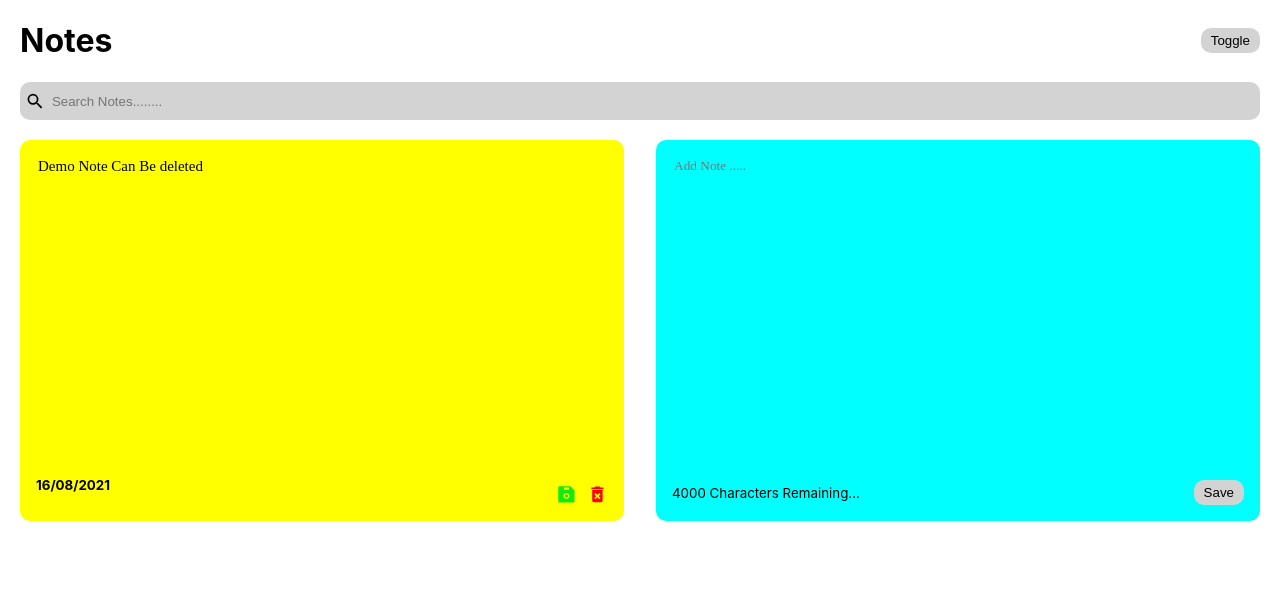
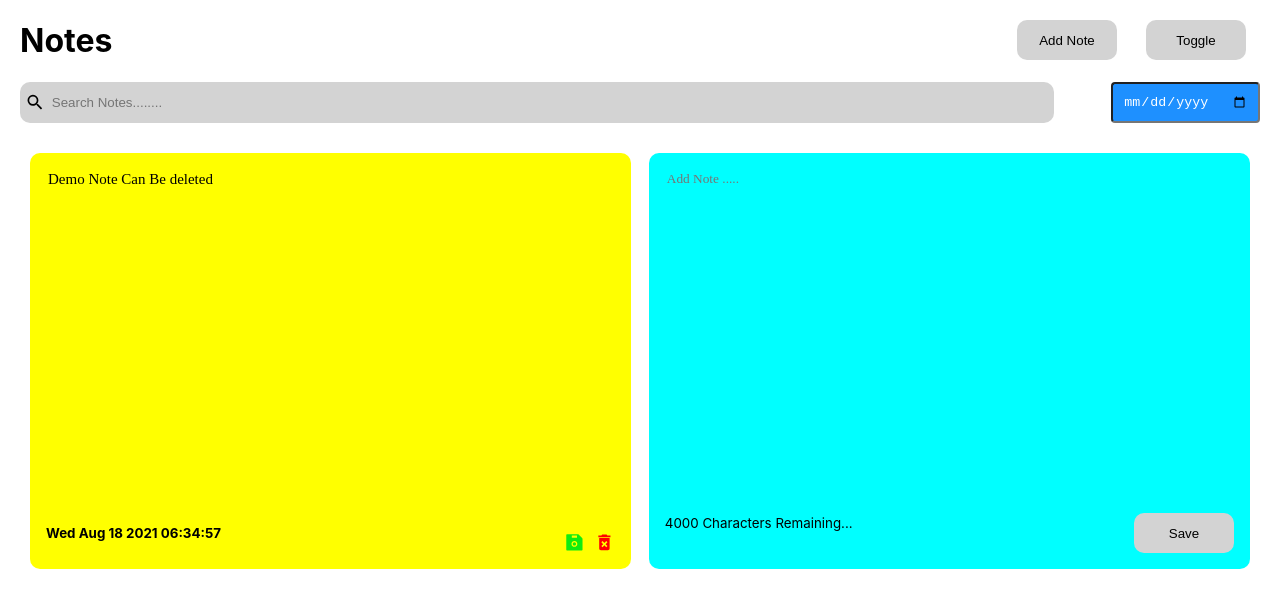
Before and after one commit to gaurangbhatt19/ReactStickyNotes, a React (Create React App) app: page / in a window 1280 px wide. Shown: the top 608 px of the page. Built offline with nearby package versions, Linux system fonts and the light colour scheme.

Commit message:
NoteList FilterDate

```diff
--- a/package.json
+++ b/package.json
@@ -10,6 +10,7 @@
     "react-dom": "^17.0.2",
     "react-icons": "^4.2.0",
     "react-scripts": "4.0.3",
+    "recoil": "^0.7.0",
     "web-vitals": "^1.0.1"
   },
   "scripts": {
--- a/src/App.js
+++ b/src/App.js
@@ -4,12 +4,17 @@ import { nanoid } from "nanoid";
 import NotesList from "./components/NotesList";
 import Search from "./components/Search";
 import Header from "./components/Header";
+import {atomDate} from "../src/recoiljs/atoms"
+import { useRecoilValue } from 'recoil';
+import {selectorDate} from "../src/recoiljs/selectAtoms"
 const App = () => {
+  const dateString = new Date();
+  const validDate=dateString.toString().split(" ").splice(0,5).join(" ")
   const [notes, setNotes] = useState([
     {
       id: nanoid(),
       text: "Demo Note Can Be deleted",
-      date: "16/08/2021",
+      date: validDate,
     },
   ]);
 
@@ -21,16 +26,21 @@ const App = () => {
 
   function refreshPage(textRef) {
     window.location.reload(false);
-    textRef.current.scrollIntoView()
+    window.addEventListener("load",function(){
+      console.log("Refresh")
+      textRef.current.scrollIntoView()
+    })
   }
 
 
   const addNote = (text) => {
     const date = new Date();
+    const validDate=date.toString().split(" ").splice(0,5).join(" ")
+    console.log(validDate)
     var newNote = {
       id: nanoid(),
       text: text,
-      date: date.toLocaleDateString()+"  "+date.getHours()+":"+date.getMinutes()+":"+date.getSeconds(),
+      date: validDate,
     };
 
     const newNotes = [...notes, newNote];
@@ -57,6 +67,7 @@ const App = () => {
 
 
   }
+  var searchDate=useRecoilValue(selectorDate);
 
   // search hook
   const [searchtext, setSearchText] = useState("");
@@ -98,13 +109,18 @@ const App = () => {
           <Search handleSearchNote={setSearchText} />
           <NotesList
             notes={notes.filter((note) =>
-              note.text.toLowerCase().includes(searchtext.toLowerCase())
+              {
+                return searchDate==="dd-mm-yyyy"?note.text.toLowerCase().includes(searchtext.toLowerCase()):{
+                }
+
+              }
             )}
             handleAddNote={addNote}
             handleDeleteNote={deleteNote}
             handleEditNote={editNote}
             setisEdit={setisEdit}
             isEdit={isEdit}
+            currentDate={atomDate}
           />
         </div>
       </div>
--- a/src/components/AddNote.jsx
+++ b/src/components/AddNote.jsx
@@ -16,7 +16,7 @@ const AddNote = ({handleAddNote}) => {
     }
     var characterLimit=4000;
     return (
-        <div className="notes new">
+        <div className="notes new" id="add_note">
             <textarea rows="8" cols="10" placeholder="Add Note ....." onChange={handleChange} value={noteText}></textarea>
             <div className="note_footer">
                 <small>{characterLimit - noteText.length} Characters Remaining...</small>
--- a/src/components/Header.jsx
+++ b/src/components/Header.jsx
@@ -4,6 +4,11 @@ const Header = ({handleDarkMode}) => {
     return (
         <div className="header">
             <h1>Notes</h1>
+            <button className="save toggle" onClick={()=>{
+                document.getElementById("add_note").scrollIntoView();
+            }}>
+            Add Note
+            </button>
             <button className="save toggle" onClick={()=>
             handleDarkMode((previousDarkMode)=>!previousDarkMode)}>
 
--- a/src/components/NotesList.jsx
+++ b/src/components/NotesList.jsx
@@ -1,12 +1,24 @@
 
 import Notes from './Notes';
 import AddNote from './AddNote';
+import {selectorDate} from "../recoiljs/selectAtoms"
+import { useRecoilValue } from 'recoil';
+import {useEffect} from "react"
 
-const NotesList = ({ notes,handleAddNote,handleDeleteNote,handleEditNote,setisEdit, isEdit}) => {
+
+const NotesList = ({ notes,handleAddNote,handleDeleteNote,handleEditNote,setisEdit, isEdit,currentDate}) => {
+    function searchDateValue(){
+   console.log("Search")
+   return notes.map((note)=> <Notes key={note.id} id={note.id} text={note.text} date={note.date} handleDeleteNote={handleDeleteNote} handleEditNote={handleEditNote} setisEdit={setisEdit} isEdit={isEdit} />)
+}
+    const searchDate=useRecoilValue(selectorDate);
+
     return (
         <>
         <div className="notes_list">
-            {notes.map((note)=>(<Notes key={note.id} id={note.id} text={note.text} date={note.date} handleDeleteNote={handleDeleteNote} handleEditNote={handleEditNote} setisEdit={setisEdit} isEdit={isEdit} />))}
+            {
+             searchDateValue()
+            }
             <AddNote handleAddNote={handleAddNote}/>
 
         </div>
--- a/src/components/Search.jsx
+++ b/src/components/Search.jsx
@@ -1,8 +1,14 @@
 import React from 'react'
 import { MdSearch } from 'react-icons/md'
+import { useSetRecoilState, useRecoilValue } from 'recoil'
+import {atomDate} from '../recoiljs/atoms'
+import {selectorDate} from "../recoiljs/selectAtoms"
 
 const Search = ({handleSearchNote}) => {
+    const setDateValue=useSetRecoilState(atomDate)
+    var date=useRecoilValue(selectorDate)
     return (
+        <div className="search">
         <div className="search_bar">
           <MdSearch classsName="search_icon" size="1.3rem"/>
           <input onChange={(event)=>{
@@ -10,6 +16,11 @@ const Search = ({handleSearchNote}) => {
           }} type="text" placeholder="Search Notes........"></input>
 
         </div>
+        <input type="date" className="search_by_date" onChange={(e)=>{
+            setDateValue(e.target.value);
+            console.log(date, typeof date)
+        }}/>
+        </div>
     )
 }
 
--- a/src/index.css
+++ b/src/index.css
@@ -7,7 +7,6 @@ body {
     sans-serif;
   -webkit-font-smoothing: antialiased;
   -moz-osx-font-smoothing: grayscale;
-  height: 100%;
 
 }
 
@@ -25,9 +24,12 @@ code {
 }
 .notes_list {
   display: grid;
-  grid-gap: 2rem;
+  grid-gap: 1.1rem;
   grid-template-columns: repeat(auto-fit, minmax(500px, 1fr));
   margin-top: 20px;
+  padding: 10px;
+  overflow-y: auto;
+  max-height: 90vh;
 }
 .notes {
   background-color: yellow;
@@ -72,7 +74,10 @@ textarea {
   border-radius: 10px;
   background-color: lightgrey;
   border: none;
-  padding: 5px 10px 5px 10px;
+  padding: 2px;
+  width:100px;
+  height:40px;
+  margin-top:20px;
 }
 .save:hover {
   background-color: lightgreen;
@@ -103,6 +108,16 @@ textarea {
   color:rgb(16, 236, 16);
   cursor:pointer;
 }
+.search{
+  display:grid;
+  grid-template-columns: 88% 12%;
+}
+.search_by_date{
+  border-radius: 4px;
+  padding: 10px;
+  background-color: dodgerblue;
+  color: white
+}
 .search_bar {
   display: flex;
   align-items: center;
@@ -110,8 +125,11 @@ textarea {
   border-radius: 10px;
   padding: 5px;
   margin: bottom 5.5em;
+  width: 80vw;
 }
 .search_bar input {
+  position:-webkit-sticky;
+  position:sticky;
   border: none;
   background-color: lightgrey;
   outline: none;
@@ -126,16 +144,18 @@ textarea {
   color: white;
 }
 .header {
-  display: flex;
-  align-items: center;
-  justify-content: space-between;
+  display: grid;
+  grid-template-columns: 80% 10% 10%;
+  grid-gap: 5px;
+  /* align-items: center; */
+  /* justify-content: space-between; */
 }
 .save.toggle :hover {
   color: white;
   background-color: black;
 }
 .base_container {
-  height: 70000vh;
+  height: 113vh;
 }
 
 .edit_note{
--- a/src/index.js
+++ b/src/index.js
@@ -3,11 +3,14 @@ import ReactDOM from 'react-dom';
 import './index.css';
 import App from './App';
 import reportWebVitals from './reportWebVitals';
+import { RecoilRoot } from 'recoil';
 
 ReactDOM.render(
+  <RecoilRoot>
   <React.StrictMode>
     <App />
-  </React.StrictMode>,
+  </React.StrictMode>
+  </RecoilRoot>,
   document.getElementById('root')
 );
 
--- /dev/null
+++ b/src/recoiljs/atoms.js
@@ -0,0 +1,6 @@
+import {atom} from "recoil";
+
+export const atomDate= atom({
+    key:"atom_date",
+    default:"dd-mm-yyyy"
+})
--- /dev/null
+++ b/src/recoiljs/selectAtoms.js
@@ -0,0 +1,8 @@
+import {selector} from 'recoil'
+import {atomDate} from "./atoms"
+export const selectorDate=selector({
+    key:"selector_date",
+    get:({get})=>{
+        return get(atomDate)
+    }
+})
```
Also changed, not shown: 2 other files (tests, documents, lock files or other folders).
